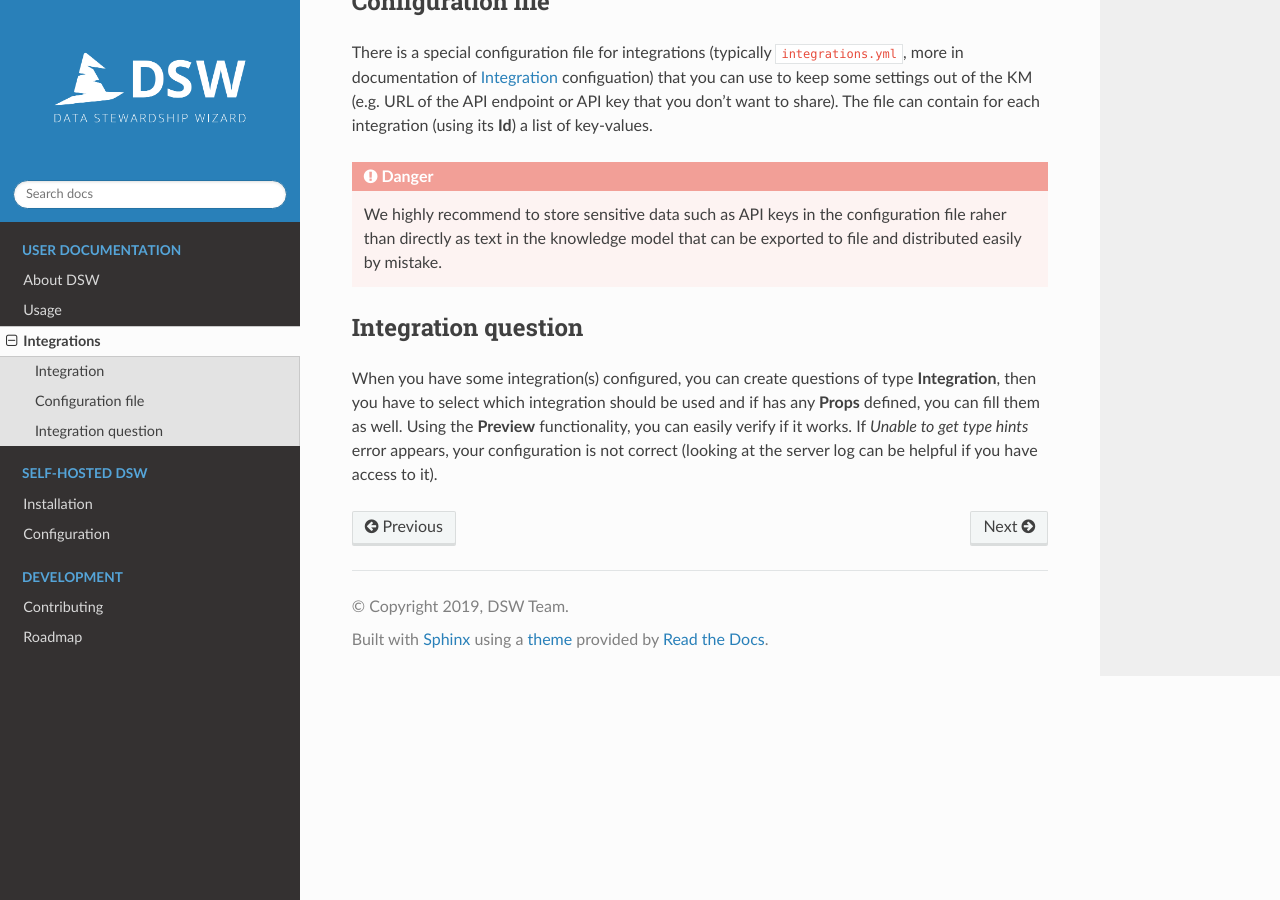
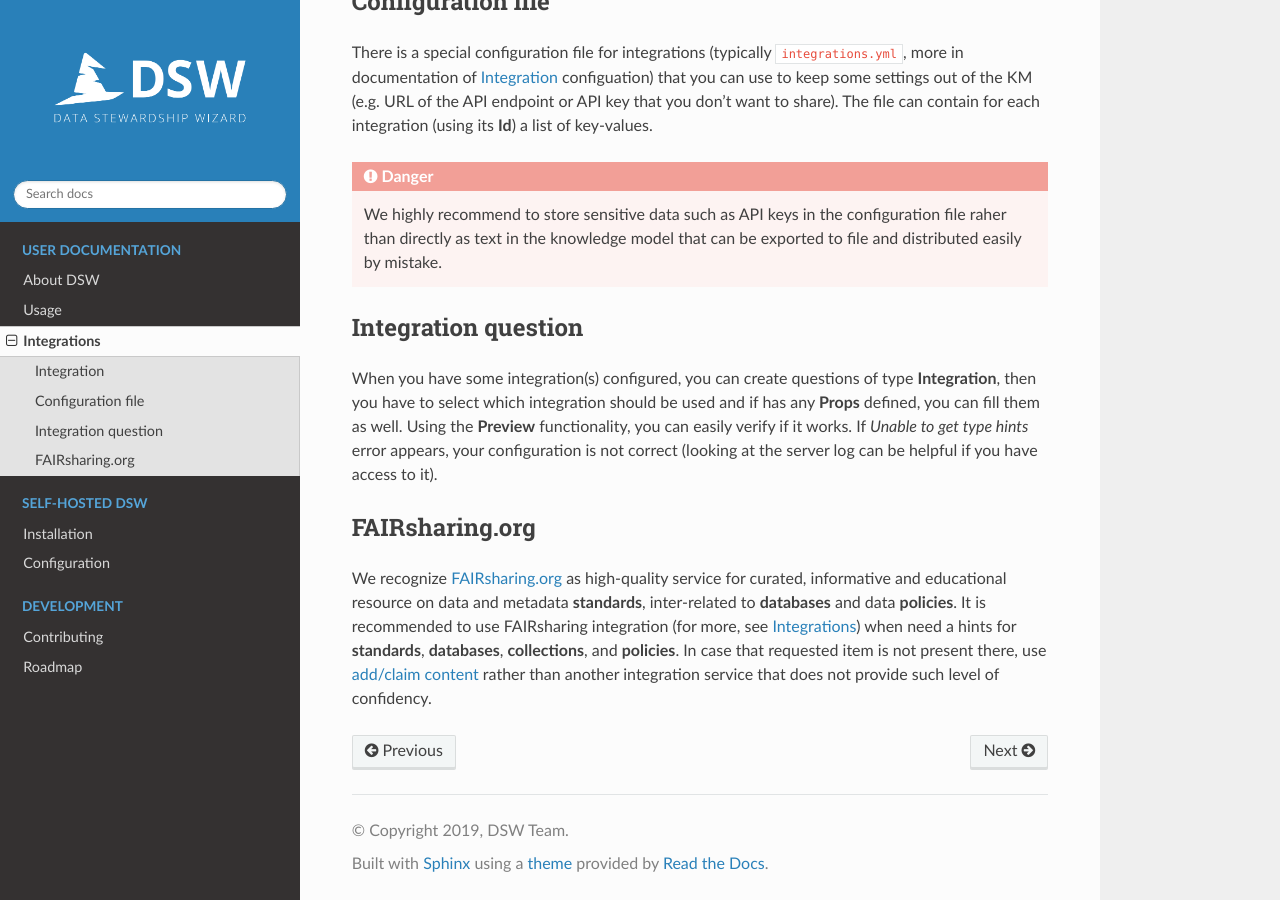
Before and after one commit to pcorrigan/docs, a Sphinx documentation site: the page built from docs/user/integrations.rst, in a window 1280 px wide and 900 px high, scrolled down 1451 px. Built offline with Sphinx 7.4.7 and the Read the Docs theme 2.0.0, drawn with Linux system fonts in a browser that asks for light colours.

Commit message:
FAIRsharing endorsement

```diff
--- a/docs/user/integrations.rst
+++ b/docs/user/integrations.rst
@@ -61,6 +61,12 @@ Integration question
 
 When you have some integration(s) configured, you can create questions of type **Integration**, then you have to select which integration should be used and if has any **Props** defined, you can fill them as well. Using the **Preview** functionality, you can easily verify if it works. If *Unable to get type hints* error appears, your configuration is not correct (looking at the server log can be helpful if you have access to it).
 
+
+FAIRsharing.org
+===============
+
+We recognize `FAIRsharing.org <https://fairsharing.org>`_ as high-quality service for curated, informative and educational resource on data and metadata **standards**, inter-related to **databases** and data **policies**. It is recommended to use FAIRsharing integration (for more, see :ref:`integrations`) when need a hints for **standards**, **databases**, **collections**, and **policies**. In case that requested item is not present there, use `add/claim content <https://fairsharing.org/new/>`_ rather than another integration service that does not provide such level of confidency.
+
 .. _Postman: https://www.getpostman.com
 .. _curl: https://curl.haxx.se
 .. _Base64 Image Encoder: https://www.base64-image.de
```
